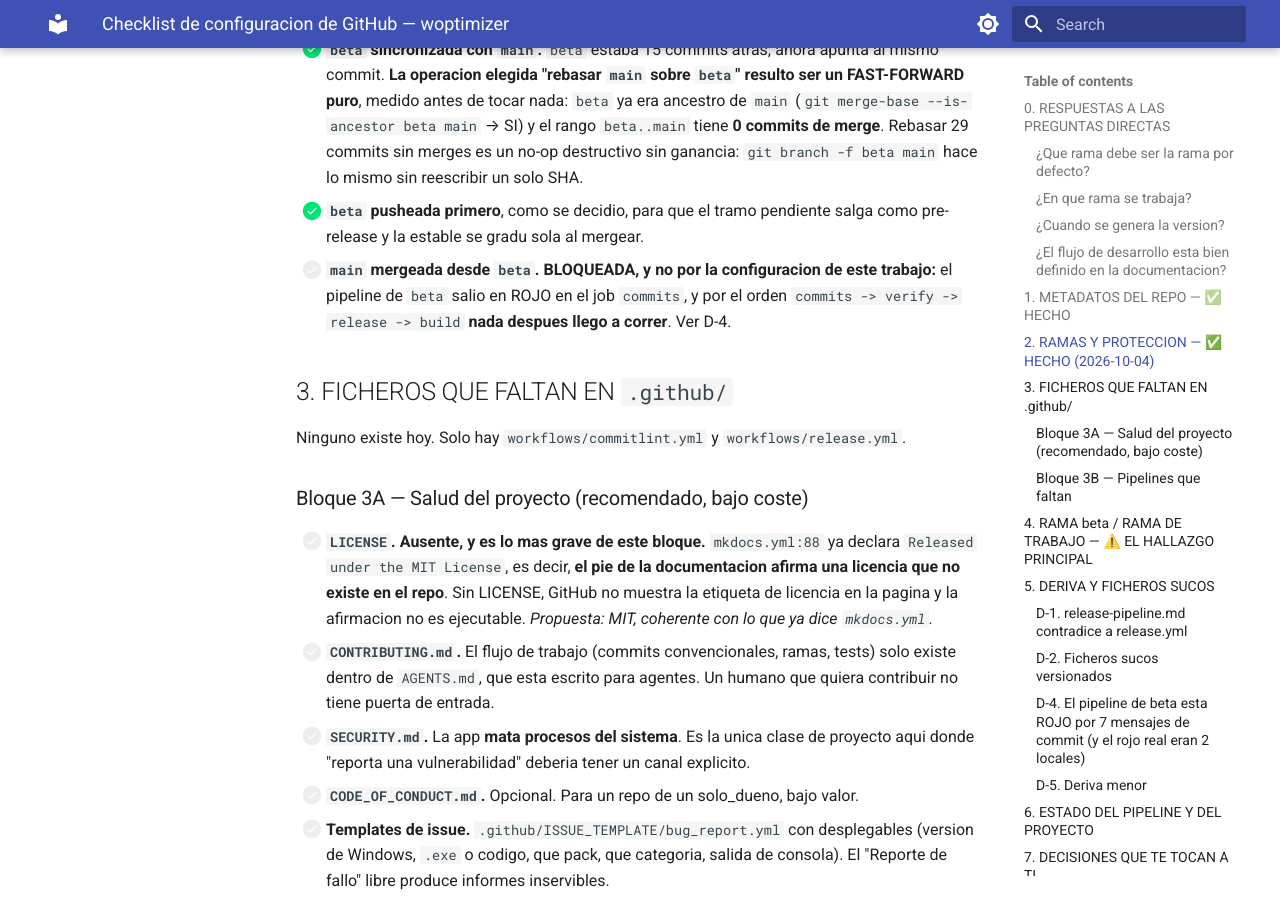
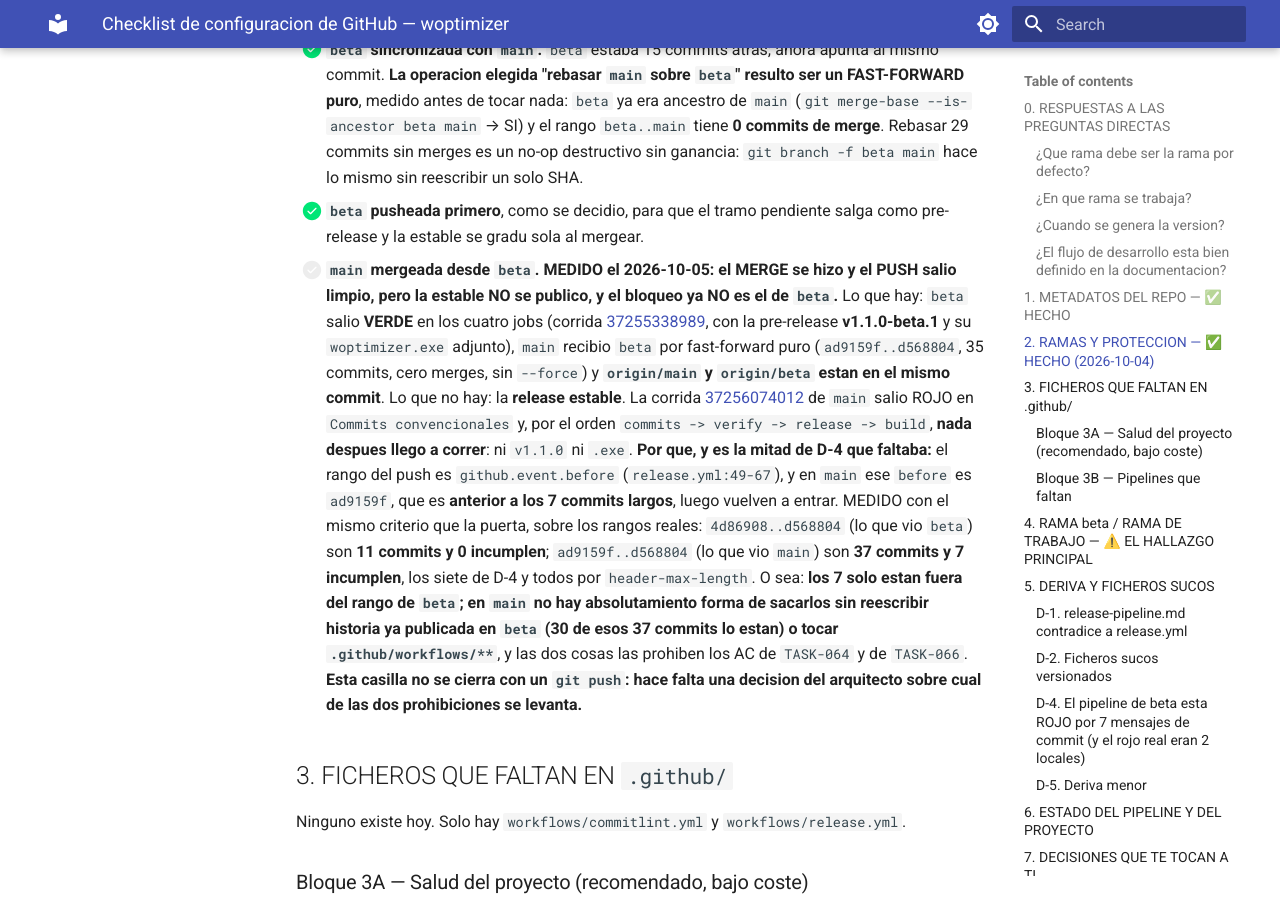
Before and after one commit to carcheky/woptimizer, an MkDocs documentation site: the page built from docs/GITHUB-SETUP-CHECKLIST.md, in a window 1280 px wide and 900 px high, scrolled down 3674 px. Built offline with MkDocs 1.6.1 and Material for MkDocs 9.7.7, drawn with Linux system fonts in a browser that asks for light colours; some of the changed text lies outside the part shown.

Commit message:
docs(github): medir el rojo de main y cerrar TASK-066 (TASK-064)

```diff
--- a/docs/GITHUB-SETUP-CHECKLIST.md
+++ b/docs/GITHUB-SETUP-CHECKLIST.md
@@ -129,9 +129,29 @@ Este checklist lo arregla: la regla queda escrita aqui y hay que propagarla.
       ganancia: `git branch -f beta main` hace lo mismo sin reescribir un solo SHA.
 - [x] **`beta` pusheada primero**, como se decidio, para que el tramo pendiente salga
       como pre-release y la estable se gradu sola al mergear.
-- [ ] **`main` mergeada desde `beta`.** **BLOQUEADA, y no por la configuracion de este
-      trabajo:** el pipeline de `beta` salio en ROJO en el job `commits`, y por el orden
-      `commits -> verify -> release -> build` **nada despues llego a correr**. Ver D-4.
+- [ ] **`main` mergeada desde `beta`.** **MEDIDO el 2026-10-05: el MERGE se hizo y el
+      PUSH salio limpio, pero la estable NO se publico, y el bloqueo ya NO es el de
+      `beta`.** Lo que hay: `beta` salio **VERDE** en los cuatro jobs (corrida
+      [37255338989](https://github.com/carcheky/woptimizer/actions/runs/37255338989), con
+      la pre-release **v1.1.0-beta.1** y su `woptimizer.exe` adjunto), `main` recibio
+      `beta` por fast-forward puro (`ad9159f..d568804`, 35 commits, cero merges, sin
+      `--force`) y **`origin/main` y `origin/beta` estan en el mismo commit**. Lo que no
+      hay: la **release estable**. La corrida
+      [37256074012](https://github.com/carcheky/woptimizer/actions/runs/37256074012) de
+      `main` salio ROJO en `Commits convencionales` y, por el orden `commits -> verify ->
+      release -> build`, **nada despues llego a correr**: ni `v1.1.0` ni `.exe`.
+      **Por que, y es la mitad de D-4 que faltaba:** el rango del push es
+      `github.event.before` (`release.yml:49-67`), y en `main` ese `before` es `ad9159f`,
+      que es **anterior a los 7 commits largos**, luego vuelven a entrar. MEDIDO con el
+      mismo criterio que la puerta, sobre los rangos reales: `4d86908..d568804` (lo que
+      vio `beta`) son **11 commits y 0 incumplen**; `ad9159f..d568804` (lo que vio
+      `main`) son **37 commits y 7 incumplen**, los siete de D-4 y todos por
+      `header-max-length`. O sea: **los 7 solo estan fuera del rango de `beta`; en
+      `main` no hay absolutamiento forma de sacarlos sin reescribir historia ya
+      publicada en `beta` (30 de esos 37 commits lo estan) o tocar
+      `.github/workflows/**`**, y las dos cosas las prohiben los AC de `TASK-064` y de
+      `TASK-066`. **Esta casilla no se cierra con un `git push`: hace falta una
+      decision del arquitecto sobre cual de las dos prohibiciones se levanta.**
 
 ## 3. FICHEROS QUE FALTAN EN `.github/`
 
@@ -326,6 +346,8 @@ explicar por que el numero bajo de 8 a 7.
   > [37244051847](https://github.com/carcheky/woptimizer/actions/runs/37244051847) tiene
   > **`Commits convencionales` en VERDE** —T-1 funciono— y **`Verificar en Windows` en ROJO**.
   > Luego **la casilla de arriba sigue abierta**: no hay release y no hay `.exe`.
+  > *(Estado MEDIDO el 2026-10-05: esto ya no es lo que la bloquea. Ver la casilla de
+  > arriba, que ahora trae la medicion de `beta` VERDE y de `main` ROJO.)*
   >
   > **1. La cuenta de "8 commits" era 7, y el octavo no incumple nada.** La tabla de D-4
   > atribuye a `92368ad` y `c3ced1a` un incumplimiento de `subject-case`, y eso es **FALSO**.
@@ -365,12 +387,15 @@ explicar por que el numero bajo de 8 a 7.
 ### D-5. Deriva menor
 
 - [x] **README badges corregidos.** Decian `ciclos-20` y `tests-57 verdes`; ahora
-      `ciclos-52` y `tests-132 verdes`, que es lo que el repo declara en los otros tres
-      ficheros. **Por que se habia quedado en 57 sin que nada avise:**
+      `ciclos-52` y `tests-156 verdes`, que es lo que el repo declara en los otros tres
+      ficheros. *(El badge se puso en `132` el 2026-10-04 y seguia en `132` cuando ya
+      eran 153: este parrafo era tambien un registro que moria, y por el mismo motivo
+      que el segundo.)* **Por que se habia quedado en 57 sin que nada avise:**
       `validate_docs.py:118` vigila `README.md` con el patron
       `run_tests\.py\s*#\s*(\d+)\s+tests` — o sea, la linea del **comando**, no la del
       **badge**. La linea 6 era la unica del repo que miente en voz alta y ningun
-      guard la alcanzaba. Corregido en `4d86908`.
+      guard la alcanzaba. Corregido en `4d86908`, y **la casilla de abajo sigue
+      abierta**, que es la unica forma de que no vuelva a caducar.
 - [ ] **Anadir el badge al check 7 de `validate_docs.py`**, para que no vuelva a caducar
       solo. Es el mismo agujero que ya cambio una vez por el mismo motivo.
 
```
Also changed, not shown: llms-full.txt (+31 -6 lines), 1 other file.
